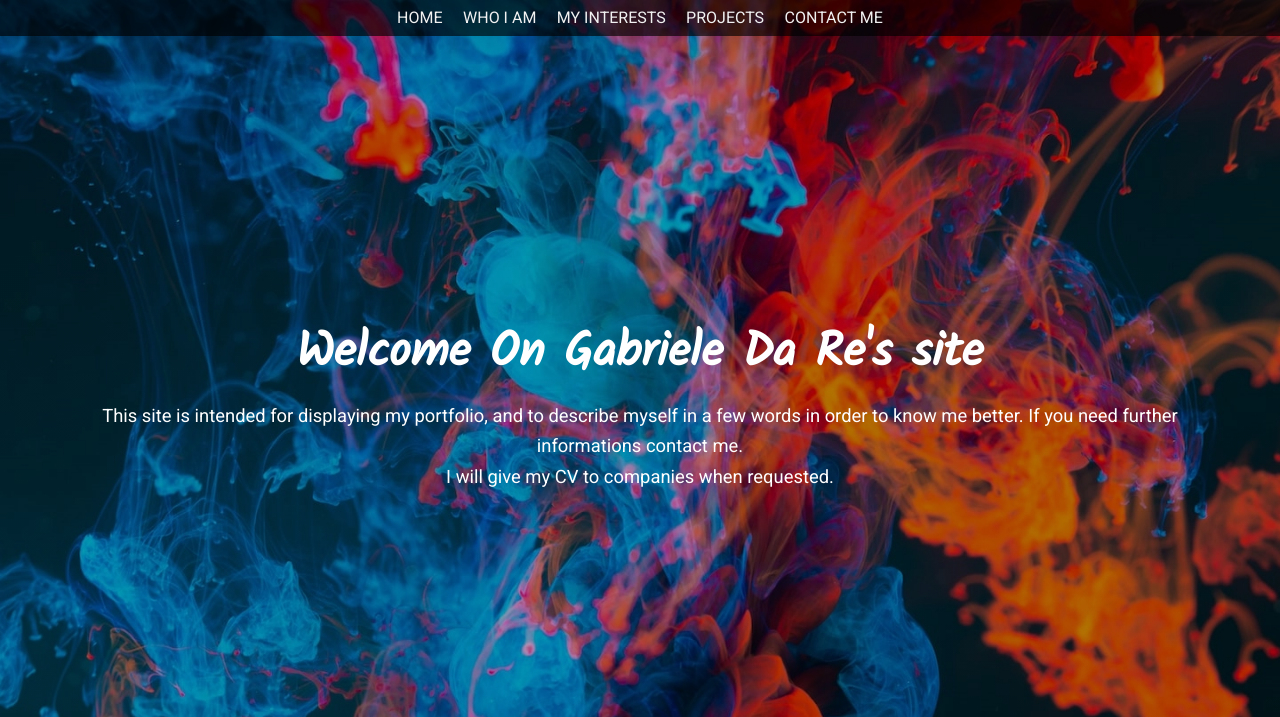
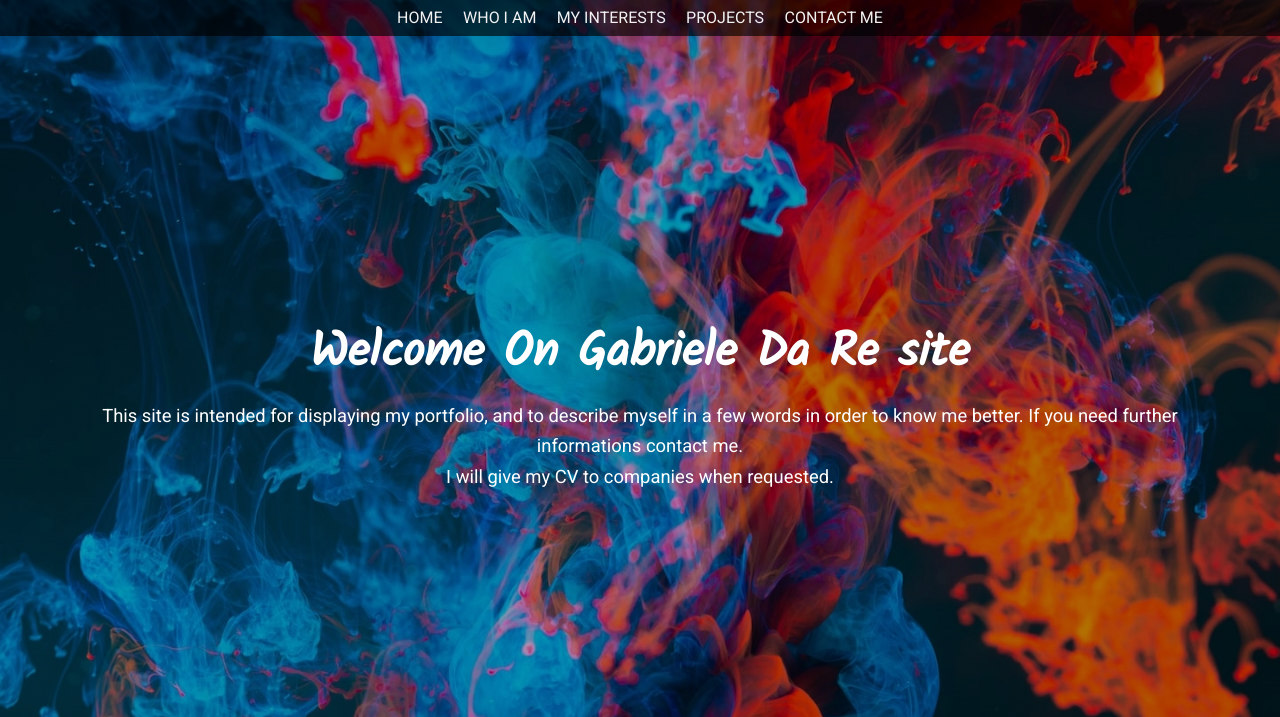
Before and after one commit to gdr00/gdr-00.github.io, a plain HTML site: page index.html in a window 1280 px wide. Shown: the top 717 px of the page. Drawn offline with Linux system fonts and the light colour scheme.

Commit message:
Update index.html

```diff
--- a/index.html
+++ b/index.html
@@ -31,7 +31,7 @@
             </ul>
         </nav>
         <section id="home">
-            <h1>Welcome On Gabriele Da Re's site</h1>
+            <h1>Welcome On Gabriele Da Re site</h1>
             <p>This site is intended for displaying my portfolio, and to describe myself in a few words in order to know me better. If you need further informations contact me.</p>
             <p>I will give my CV to companies when requested.</p>
         </section>
```
